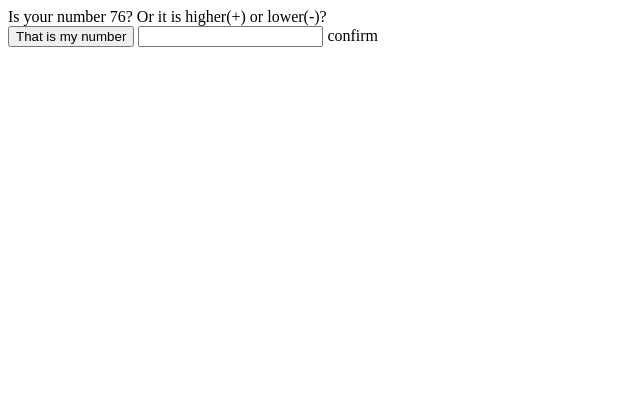
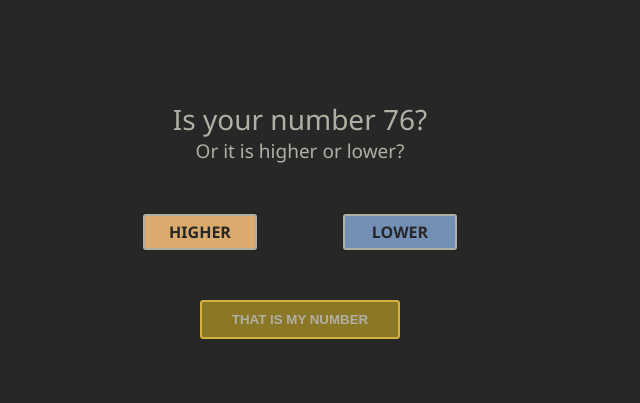
Before and after one commit to zbys1av/guess-the-number, a website built with webpack: page src/index.html in a window 1280 px wide. Shown: the whole page, without its empty margins (0-640 px from the left). Built offline with nearby package versions, Linux system fonts and the light colour scheme; files whose address does not match are found by name.

Commit message:
main functions added

```diff
--- a/src/index.html
+++ b/src/index.html
@@ -8,15 +8,23 @@
   <body>
 
     <section class="main">
-      <div class="main__text">
-        <span class="main__number" id="main__number">number</span>
-        <span class="main__question" id="main__question">question</span>
+      <div class="container">
+        <div class="main__box">
+          <div class="main__text">
+            <span class="main__number" id="main__number">number</span>
+            <span class="main__question" id="main__question">question</span>
+          </div>
+          <div class="main__buttons">
+            <div class="main__choose">
+              <span class="higher btn" id="higher">higher</span>
+              <span class="lower btn" id="lower">lower</span>
+            </div>
+            <button class="correct" id="correct">That is my number</button>
+          </div>
+          <!-- <span class="btn" id="btn">confirm</span> -->
+          <span class="main__correct-answer" id="correct-answer"></span>
+        </div>
       </div>
-
-      <button class="correct" id="correct">That is my number</button>
-      <input type="text" class="user-input" id="user-input" value="">
-      <span class="btn" id="btn">confirm</span>
-      <span class="correct-answer" id="correct-answer"></span>
     </section>
 
   </body>
--- a/src/index.js
+++ b/src/index.js
@@ -3,63 +3,49 @@ import './style.scss';
 'use strict';
 document.addEventListener('DOMContentLoaded', ()=>{
 
-    const confirmButton = document.getElementById("btn");
-    const inputField = document.getElementById("user-input");
+    // const inputField = document.getElementById("user-input");
     const correctNumberBtn = document.getElementById("correct");
+    const higherBtn = document.getElementById("higher");
+    const lowerBtn = document.getElementById("lower");
+
     let numberText = document.getElementById("main__number");
     let questionText = document.getElementById("main__question");
     let correctAnswer = document.getElementById("correct-answer");
 
-    let minNumber = 0;
-    let maxNumber = 100;
-    let myNumbers = [0, 100];
-    let attempts = 0;
+
+    let numRange = [0, 100];
     let myNumber = Math.round(Math.random() * (80 - 20) + 20);
+    console.log("myNumber: " + myNumber);
 
-    confirmButton.addEventListener("click", test);
+    higherBtn.addEventListener("click", higherNumber);
+    lowerBtn.addEventListener("click", lowerNumber);
 
+    numberText.textContent  = "Is your number " + myNumber + "?";
+    questionText.innerHTML  = "Or it is higher or lower?";
 
-    console.log("Is your number HIGHER/LOWER than " + myNumber + "?");
-    numberText.textContent  = "Is your number " + myNumber + "?";
-    questionText.innerHTML  = "Or it is higher(+) or lower(-)?";
+    function higherNumber(){
+        numRange[0] = myNumber;
+        myNumber = Math.round((numRange[0]+numRange[1])/2);
+        console.log("numRANGE: " + numRange);
+        console.log("myNumber: " + myNumber);
 
-    function test(){
-        if(attempts < 1){
-            if(inputField.value == "+"){
-                myNumber = Math.round(myNumber*1.5);
-                console.log(myNumber);
-            } else if (inputField.value == "-"){
-                myNumber = Math.round(myNumber/2);
-                console.log(myNumber);
-            } else {
-                console.log("VICTORY!!!");
-            }
-        } else {
-            if(inputField.value == "+"){
-                myNumbers[1] = Math.round(myNumber*1.5);
-                console.log("MAX " + myNumbers[1]);
-            } else if (inputField.value == "-"){
-                myNumbers[0] = Math.round(myNumber/2);
-                console.log("MIN " + myNumbers[0]);
-            } else {
-                console.log("VICTORY!!!");
-            }
-            myNumber = Math.round((myNumbers[0]+myNumbers[1])/2);
-            console.log("MIDDLE: " + myNumber);
-        }
+        findNumber();
+    }
 
+    function lowerNumber(){
+        numRange[1] = myNumber;
+        myNumber = Math.round((numRange[0]+numRange[1])/2);
+        console.log("numRANGE: " + numRange);
+        console.log("myNumber: " + myNumber);
 
-        attempts += 1;
-        console.log("Attempts: " + attempts);
+        findNumber();
+    }
 
-        console.log(inputField.value);
-        inputField.value = "";
+    function findNumber(){
+        numberText.textContent  = "Is your number " + myNumber + "?";
+        questionText.innerHTML  = "Or it is higher or lower?";
+    }
 
-        console.log("Is your number HIGHER/LOWER than " + myNumber + "?");
-        numberText.textContent  = "Is your number " + myNumber + "?";
-        questionText.innerHTML  = "Or it is higher(+) or lower(-)?";
-
-    }
 
     correctNumberBtn.addEventListener("click", correct);
 
--- a/src/style.scss
+++ b/src/style.scss
@@ -1 +1,103 @@
 @import url('https://fonts.googleapis.com/css2?family=Catamaran:wght@300;400;500;600;700&display=swap');
+
+body{
+    background: rgb(39, 39, 39);
+    margin: 0;
+    font-family: 'Segoe UI', Tahoma, Geneva, Verdana, sans-serif;
+}
+
+.container{
+    width: 800px;
+    // background: red;
+}
+
+.main{
+    display: flex;
+    color: rgb(177, 175, 164);
+
+    &__box{
+        display: flex;
+        gap: 50px;
+        flex-direction: column;
+        width: 400px;
+        height: 200px;
+        // background: gray;
+        padding: 100px;
+    }
+
+    &__text{
+        display: flex;
+        flex-direction: column;
+        text-align: center;
+        font-size: 28px;
+    }
+
+    &__question{
+        font-size: 19px;
+    }
+
+    &__buttons{
+        display: flex;
+        gap: 50px;
+        flex-direction: column;
+    }
+
+    .correct{
+        margin: auto;
+        text-transform: uppercase;
+        width: 200px;
+        padding: 10px;
+        font-weight: bold;
+        color: rgb(177, 175, 164);
+        background: rgba(223, 189, 38, 0.541);
+        border: 2px solid rgb(212, 177, 63);
+        border-radius: 3px;
+        cursor: pointer;
+        transition: 0.3s;
+
+        &:hover{
+            color: rgb(214, 187, 35);
+            background: rgba(196, 190, 164, 0.541);
+            border: 2px solid rgba(212, 177, 63, 0.616);
+            transition: 0.3s;
+        }
+    }
+
+    &__choose{
+        display: flex;
+        justify-content: space-around;
+    }
+
+    .btn{
+        text-transform: uppercase;
+        font-weight: bold;
+        width: 100px;
+        text-align: center;
+        border: 2px solid rgb(177, 175, 164);
+        border-radius: 3px;
+        padding: 5px;
+        color: rgb(39, 39, 39);
+        cursor: pointer;
+        transition: 0.5s;
+
+        &:hover{
+            color: rgb(230, 225, 214);
+            background: rgba(199, 179, 156, 0.658);
+            transition: 0.3s;
+            border: 2px solid rgb(230, 225, 214)
+        }
+    }
+
+    .higher{
+        background: rgb(219, 171, 109);
+    }
+
+    .lower{
+        background: rgb(115, 143, 180);
+    }
+
+    &__correct-answer{
+        text-align: center;
+        font-size: 35px;
+    }
+}
```
Also changed, not shown: src/images/visa.svg (deleted).
